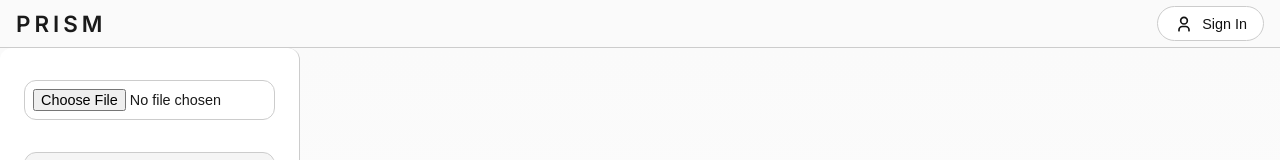
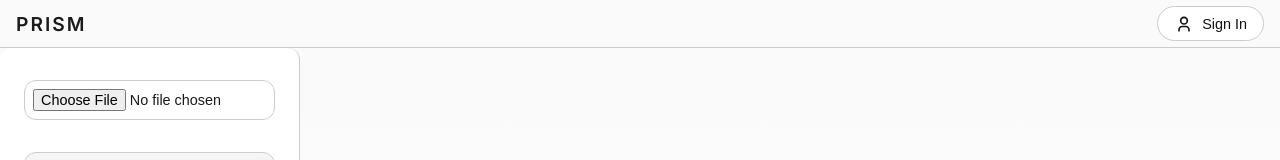
Before and after one commit to ammarqd/prism-web-app, a React (Vite) app in the folder client/: page / in a window 1280 px wide. Shown: the top 160 px of the page. Built offline with nearby package versions, Linux system fonts and the light colour scheme.

Commit message:
Adjust logo size

```diff
--- a/client/src/index.css
+++ b/client/src/index.css
@@ -73,9 +73,9 @@ html, body {
 }
 
 .logo {
-  font-size: 1.4rem;
+  font-size: 1.2rem;
   font-weight: 600;
-  letter-spacing: 4px;
+  letter-spacing: 2px;
   text-transform: uppercase;
 }
 
```
